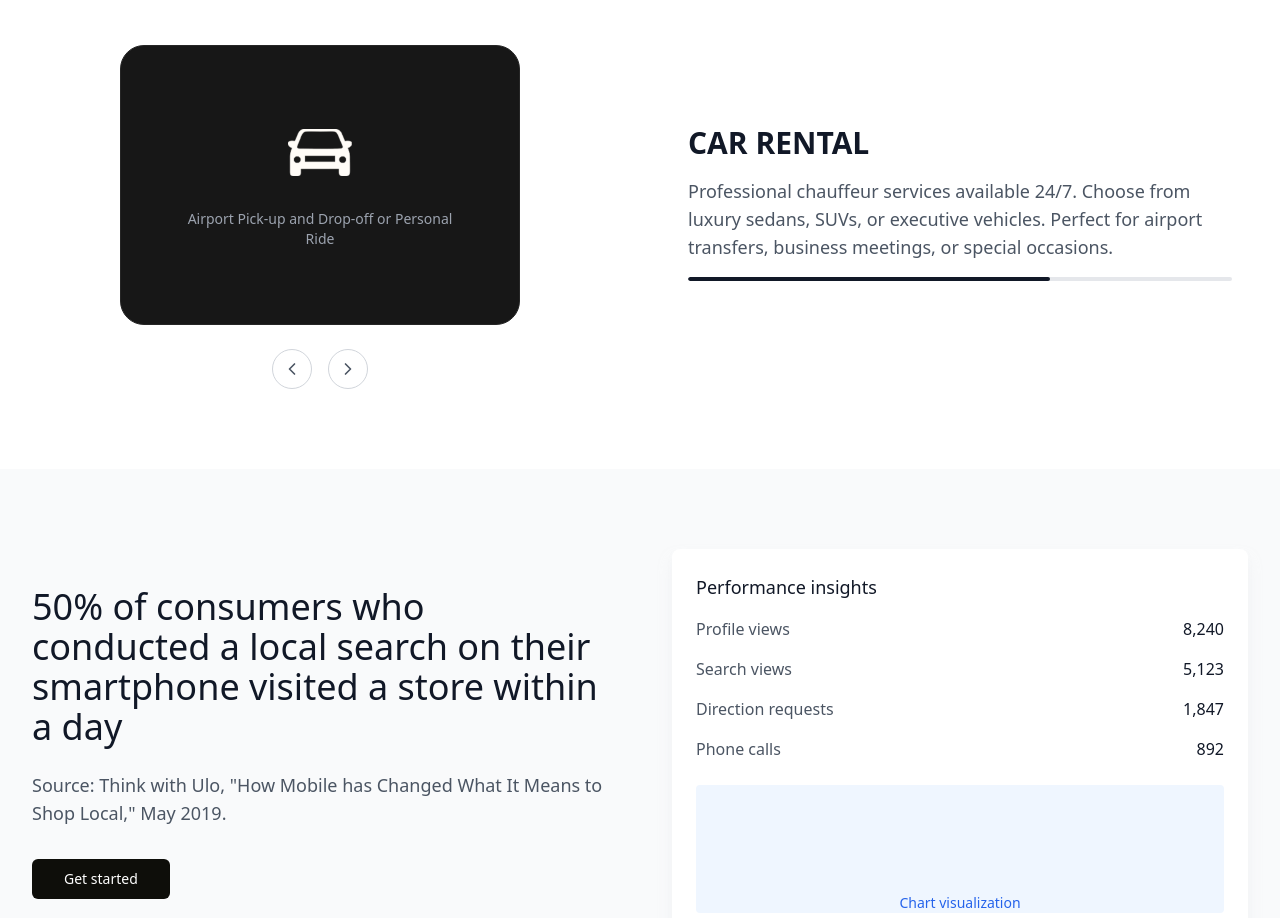
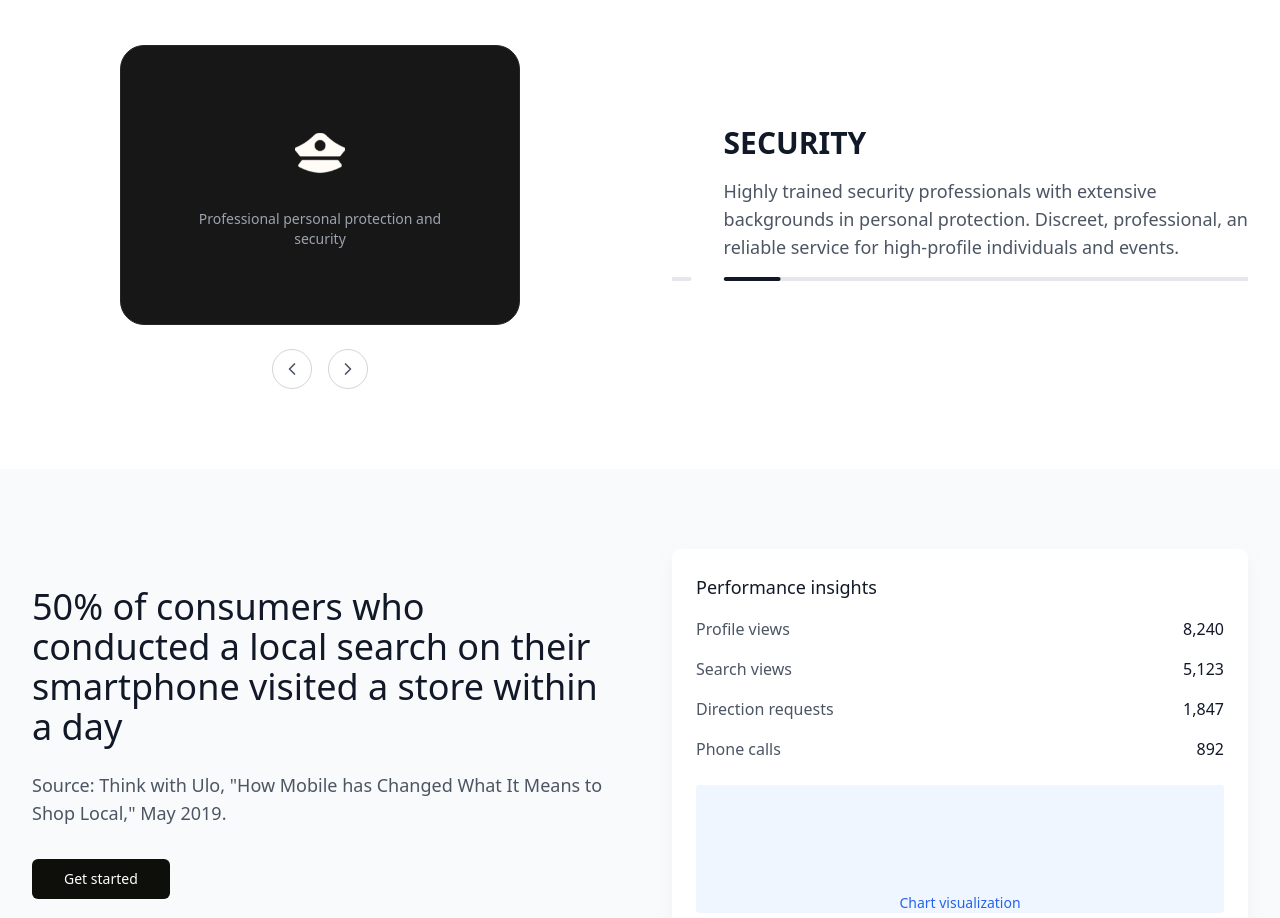
Before and after one commit to danju4rizzl/ulo-interface-forge, a React (Vite) app: page / in a window 1280 px wide. Shown: the part 3080-3998 px from the top of the page. Built offline with nearby package versions, Linux system fonts and the light colour scheme.

Commit message:
Reduce progress bar duration to 3 seconds and refine animation transitions in the Ancillary Services Showcase component

```diff
--- a/src/components/AncillaryServicesShowcase.tsx
+++ b/src/components/AncillaryServicesShowcase.tsx
@@ -87,7 +87,7 @@ const AncillaryServicesShowcase: React.FC<AncillaryServicesShowcaseProps> = ({
   // Progress bar animation and auto-advance (10 seconds)
   useEffect(() => {
     let startTimestamp: number | null = null
-    const duration = 10000 // 10 seconds
+    const duration = 3000 // 3 seconds
 
     function animateProgress(timestamp: number) {
       if (isPaused) return
@@ -141,7 +141,7 @@ const AncillaryServicesShowcase: React.FC<AncillaryServicesShowcaseProps> = ({
       <div className="flex flex-col items-center">
         <div className="w-full max-w-[400px] h-[200px] sm:h-[240px] md:h-[280px] mb-4 sm:mb-6">
           <SpotlightCard
-            className="w-full h-full flex flex-col items-center justify-center text-center custom-spotlight-card animate-fade-in"
+            className="w-full h-full flex flex-col items-center justify-center text-center custom-spotlight-card"
             spotlightColor="rgba(0, 229, 255, 0.2)"
           >
             {currentSlide.icon && (
@@ -150,7 +150,7 @@ const AncillaryServicesShowcase: React.FC<AncillaryServicesShowcaseProps> = ({
                   <img
                     src={currentSlide.icon}
                     alt={currentSlide.title}
-                    className="w-12 h-12 sm:w-14 sm:h-14 md:w-16 md:h-16 object-contain"
+                    className="w-12 h-12 sm:w-14 sm:h-14 md:w-16 md:h-16 object-contain "
                   />
                 ) : (
                   <div className="text-blue-400 text-4xl sm:text-5xl md:text-6xl">
@@ -164,7 +164,6 @@ const AncillaryServicesShowcase: React.FC<AncillaryServicesShowcaseProps> = ({
             </div>
           </SpotlightCard>
         </div>
-
         {/* Navigation arrows */}
         <div className="flex items-center space-x-3 sm:space-x-4">
           <button
@@ -205,9 +204,8 @@ const AncillaryServicesShowcase: React.FC<AncillaryServicesShowcaseProps> = ({
           <div className="relative flex justify-center order-1 lg:order-1">
             <div
               key={activeSlide}
-              className={`transition-opacity duration-500 ease-in-out w-full max-w-md ${
-                isTransitioning ? 'opacity-0' : 'opacity-100'
-              }`}
+              className={`w-full max-w-md
+                transition-transform duration-500 ease-in-out`}
             >
               {renderContent()}
             </div>
```
